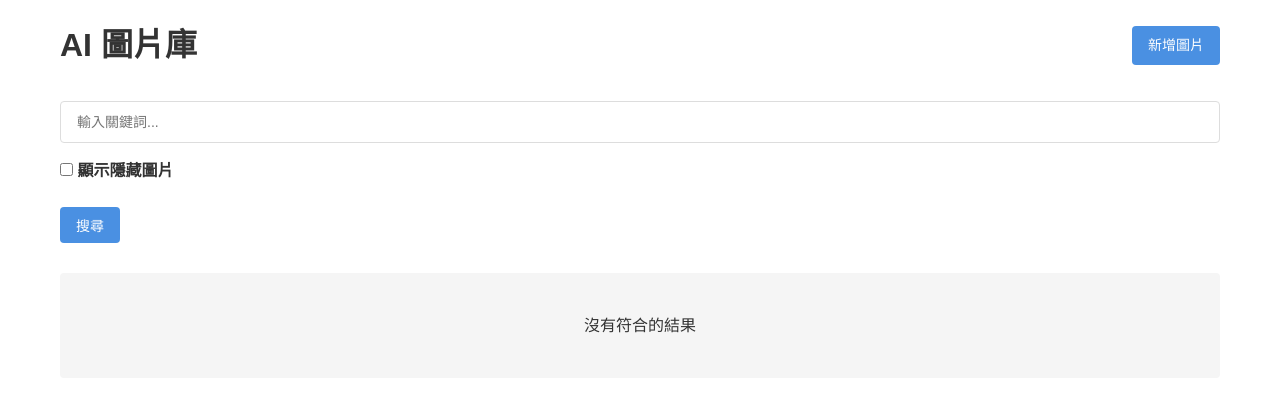
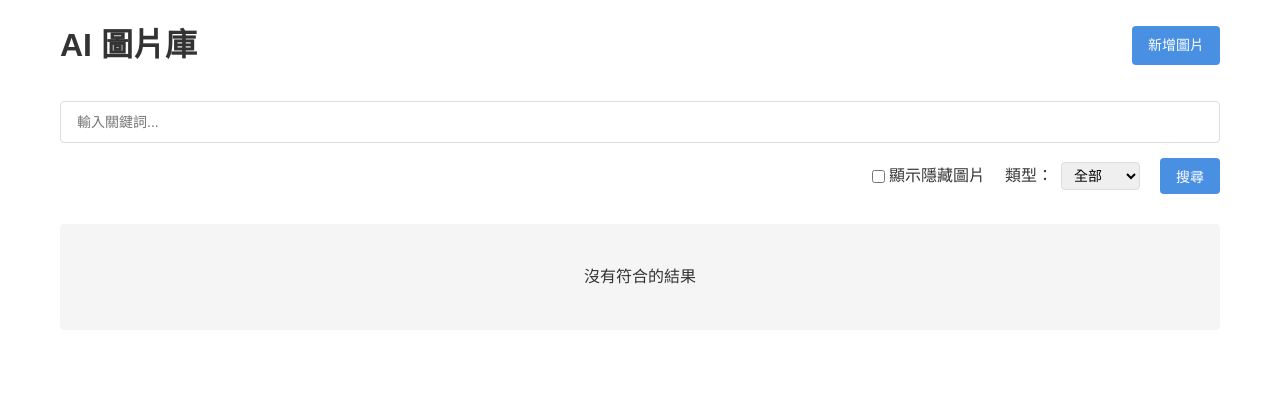
Before and after one commit to sainitutu/AI_picture_display_website_php, a PHP site: page / in a window 1280 px wide. Shown: the top 397 px of the page. Run offline with PHP 8.4, Linux system fonts and the light colour scheme.

Commit message:
增加類型圖示、搜尋查詢，並調整物件位置

```diff
--- a/public/css/style.css
+++ b/public/css/style.css
@@ -4,6 +4,8 @@
     --border-color: #ddd;
     --text-color: #333;
     --danger-color: #e74c3c;
+    --sd-color: #2ecc71;
+    --comfy-color: #9b59b6;
 }
 
 * {
@@ -139,9 +141,34 @@ header {
 }
 
 .search-options {
+    margin-bottom: 15px;
+}
+
+.search-options-right {
     display: flex;
+    justify-content: flex-end;
+    align-items: center;
     gap: 20px;
-    margin-bottom: 15px;
+}
+
+.hidden-option {
+    display: flex;
+    align-items: center;
+    gap: 4px;
+}
+
+.type-filter {
+    display: flex;
+    align-items: center;
+    gap: 8px;
+    white-space: nowrap;
+}
+
+.type-filter select {
+    padding: 4px 8px;
+    border: 1px solid var(--border-color);
+    border-radius: 4px;
+    font-size: 14px;
 }
 
 .gallery {
@@ -167,6 +194,26 @@ header {
 
 .gallery-item:hover img {
     transform: scale(1.05);
+}
+
+.image-type {
+    position: absolute;
+    top: 8px;
+    left: 8px;
+    padding: 2px 8px;
+    border-radius: 4px;
+    font-size: 12px;
+    font-weight: bold;
+    color: white;
+    z-index: 1;
+}
+
+.image-type.sd {
+    background-color: var(--sd-color);
+}
+
+.image-type.comfy {
+    background-color: var(--comfy-color);
 }
 
 .hidden-image {
@@ -201,9 +248,8 @@ header {
 }
 
 label {
-    display: block;
-    margin-bottom: 8px;
-    font-weight: bold;
+    display: inline-block;
+    font-weight: normal;
 }
 
 select,
--- a/public/index.php
+++ b/public/index.php
@@ -5,8 +5,9 @@ require_once __DIR__ . '/../src/Database.php';
 $db = new Database();
 $keywords = isset($_GET['keywords']) && !empty($_GET['keywords']) ? explode(',', $_GET['keywords']) : [];
 $includeHidden = isset($_GET['includeHidden']) && $_GET['includeHidden'] === 'true';
+$imageType = isset($_GET['type']) ? $_GET['type'] : null;
 
-$images = $db->searchImages($keywords, 'OR', $includeHidden);
+$images = $db->searchImages($keywords, 'OR', $includeHidden, $imageType);
 ?>
 <!DOCTYPE html>
 <html lang="zh-TW">
@@ -33,13 +34,22 @@ $images = $db->searchImages($keywords, 'OR', $includeHidden);
             </div>
 
             <div class="search-options">
-                <label>
-                    <input type="checkbox" name="includeHidden" <?= $includeHidden ? 'checked' : '' ?>>
-                    顯示隱藏圖片
-                </label>
+                <div class="search-options-right">
+                    <label class="hidden-option">
+                        <input type="checkbox" name="includeHidden" <?= $includeHidden ? 'checked' : '' ?>>
+                        顯示隱藏圖片
+                    </label>
+                    <div class="type-filter">
+                        <label>類型：</label>
+                        <select name="type" id="typeFilter">
+                            <option value="">全部</option>
+                            <option value="SD" <?= $imageType === 'SD' ? 'selected' : '' ?>>SD</option>
+                            <option value="Comfy" <?= $imageType === 'Comfy' ? 'selected' : '' ?>>Comfy</option>
+                        </select>
+                    </div>
+                    <button id="searchButton" class="button">搜尋</button>
+                </div>
             </div>
-
-            <button id="searchButton" class="button">搜尋</button>
         </div>
 
         <div class="gallery">
@@ -50,6 +60,7 @@ $images = $db->searchImages($keywords, 'OR', $includeHidden);
                     <div class="gallery-item <?= $image['is_hidden'] ? 'hidden-image' : '' ?>">
                         <a href="/view.php?id=<?= $image['id'] ?>">
                             <img src="/thumbnail.php?id=<?= $image['id'] ?>" alt="AI 生成圖片">
+                            <span class="image-type <?= strtolower($image['type']) ?>"><?= $image['type'] ?></span>
                         </a>
                     </div>
                 <?php endforeach; ?>
@@ -123,11 +134,16 @@ $images = $db->searchImages($keywords, 'OR', $includeHidden);
 
             function performSearch() {
                 const includeHidden = document.querySelector('input[name="includeHidden"]').checked;
+                const selectedType = document.getElementById('typeFilter').value;
 
                 const params = new URLSearchParams({
                     keywords: Array.from(keywords).join(','),
                     includeHidden: includeHidden
                 });
+
+                if (selectedType) {
+                    params.append('type', selectedType);
+                }
 
                 window.location.href = `/?${params.toString()}`;
             }
--- a/src/Database.php
+++ b/src/Database.php
@@ -95,9 +95,10 @@ class Database {
         return $result;
     }
 
-    public function searchImages($keywords = [], $searchType = 'AND', $includeHidden = false) {
+    public function searchImages($keywords = [], $searchType = 'AND', $includeHidden = false, $imageType = null) {
         $query = 'SELECT DISTINCT i.* FROM images i';
         $params = [];
+        $conditions = [];
 
         if (!empty($keywords)) {
             $query .= ' JOIN image_keywords ik ON i.id = ik.image_id
@@ -105,7 +106,7 @@ class Database {
 
             if ($searchType === 'AND') {
                 $placeholders = str_repeat('?,', count($keywords) - 1) . '?';
-                $query .= " WHERE i.id IN (
+                $conditions[] = "i.id IN (
                     SELECT ik2.image_id
                     FROM image_keywords ik2
                     JOIN keywords k2 ON ik2.keyword_id = k2.id
@@ -116,13 +117,22 @@ class Database {
                 $params = array_merge($keywords, [count($keywords)]);
             } else {
                 $placeholders = str_repeat('?,', count($keywords) - 1) . '?';
-                $query .= " WHERE k.keyword IN ($placeholders)";
+                $conditions[] = "k.keyword IN ($placeholders)";
                 $params = $keywords;
             }
         }
 
         if (!$includeHidden) {
-            $query .= (empty($keywords) ? ' WHERE' : ' AND') . ' i.is_hidden = 0';
+            $conditions[] = 'i.is_hidden = 0';
+        }
+
+        if ($imageType) {
+            $conditions[] = 'i.type = ?';
+            $params[] = $imageType;
+        }
+
+        if (!empty($conditions)) {
+            $query .= ' WHERE ' . implode(' AND ', $conditions);
         }
 
         $query .= ' ORDER BY i.created_at DESC';
```
